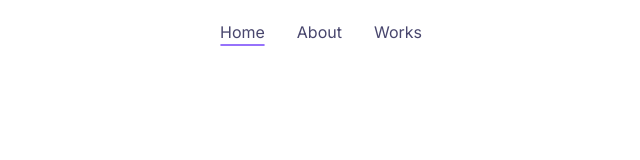
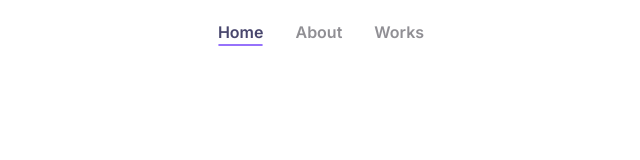
Before and after one commit to n4ff4h/naffah.me, a Next.js app: page / in a window 1280 px wide. Shown: the top 160 px of the page, without its empty margins (319-959 px from the left). Built offline with nearby package versions, Linux system fonts and the light colour scheme.

Commit message:
fix: Change inactive nav-item color to a light grey

```diff
--- a/components/navbar.js
+++ b/components/navbar.js
@@ -14,7 +14,8 @@ function NavItem({ children, href }) {
           pt={1}
           mx={2}
           style={{ textDecoration: "none" }}
-          color="darkPurple"
+          color={active ? "darkPurple" : "#908f94"}
+          fontWeight="semibold"
         >
           {children}
           <ScaleFade initialScale={0.9} in={active}>
```
